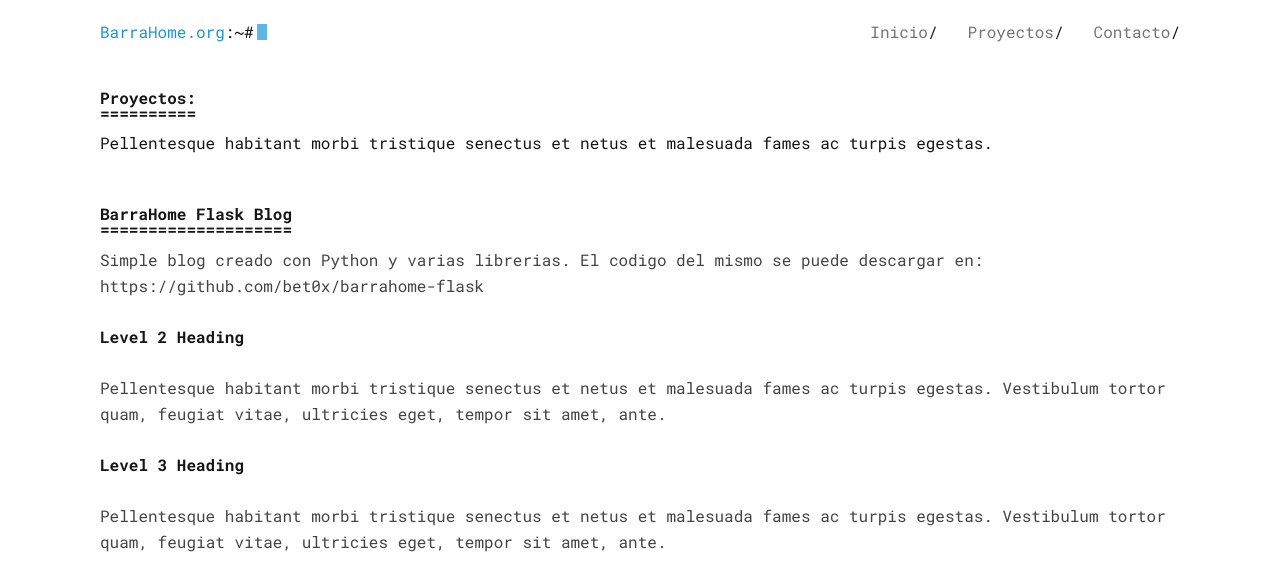
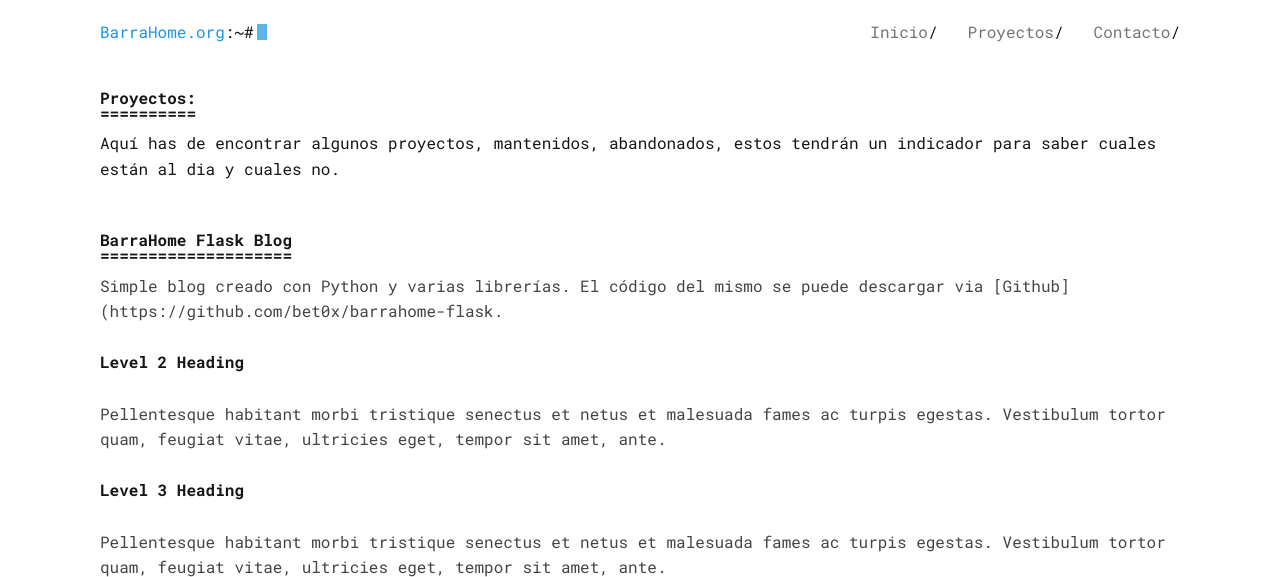
Before and after one commit to bet0x/barrahome-flask, a Flask app: page /projects in a window 1280 px wide. Shown: the top 577 px of the page. Run offline with Flask 2, Linux system fonts and the light colour scheme; parts of the project's set-up code (start-up, migrations or seed data) failed here and were passed over; some libraries are stand-ins or nearby versions.

Commit message:
Errores y arreglos

```diff
--- a/website/templates/projects.html
+++ b/website/templates/projects.html
@@ -2,13 +2,12 @@
 <section>
     <header>
         <h1>Proyectos:</h1>
-        Pellentesque habitant morbi tristique senectus et netus et malesuada fames
-        ac turpis egestas.
+        Aquí has de encontrar algunos proyectos, mantenidos, abandonados, estos tendrán un indicador para saber cuales están al dia y cuales no.
         <br/><br/>
     </header>
     <h1>BarraHome Flask Blog</h1>
         <p>
-        Simple blog creado con Python y varias librerias. El codigo del mismo se puede descargar en: https://github.com/bet0x/barrahome-flask
+        Simple blog creado con Python y varias librerías. El código del mismo se puede descargar via [Github](https://github.com/bet0x/barrahome-flask.
         </p>
     <h2>Level 2 Heading</h2>
         <p>
```
